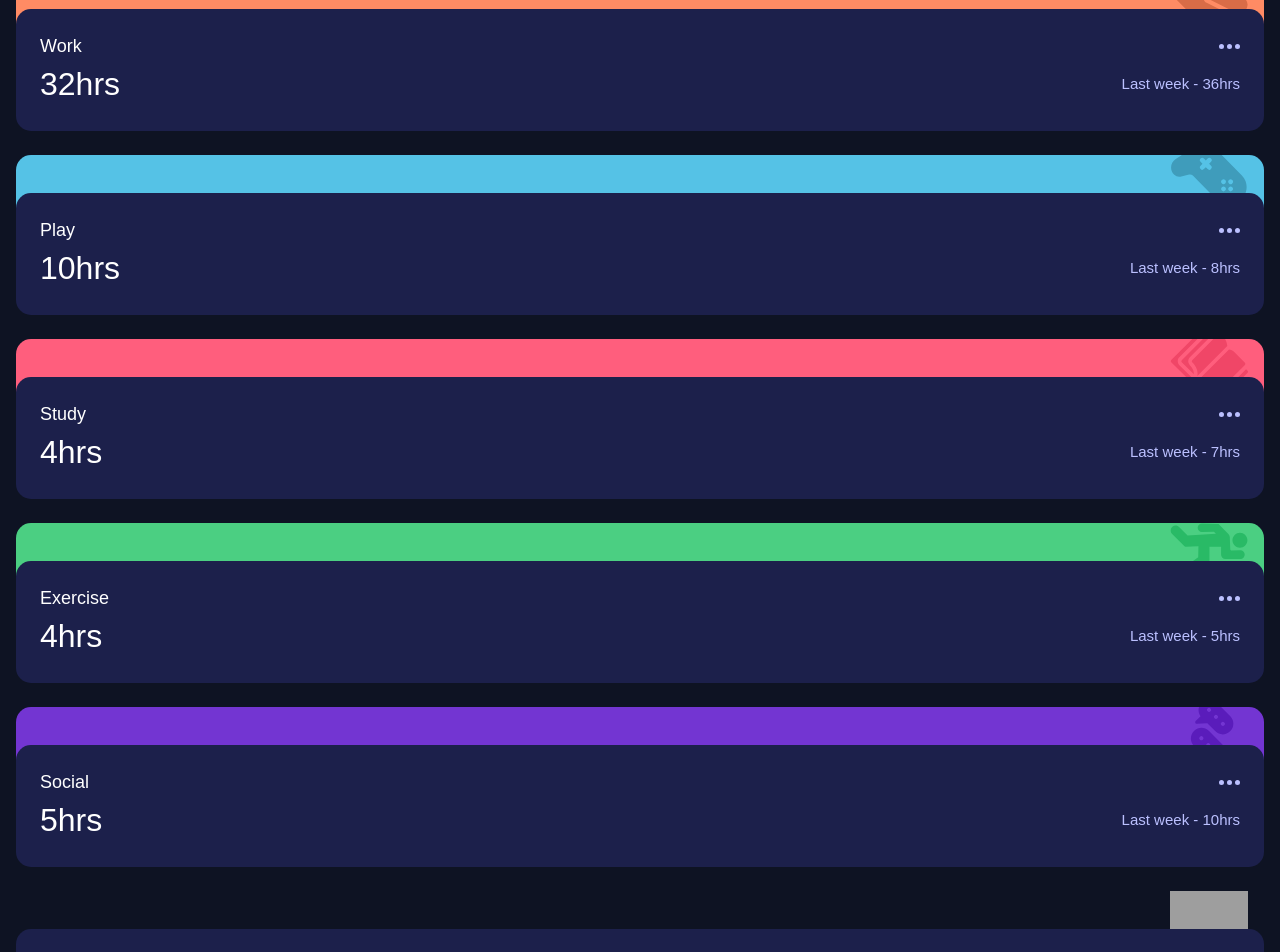
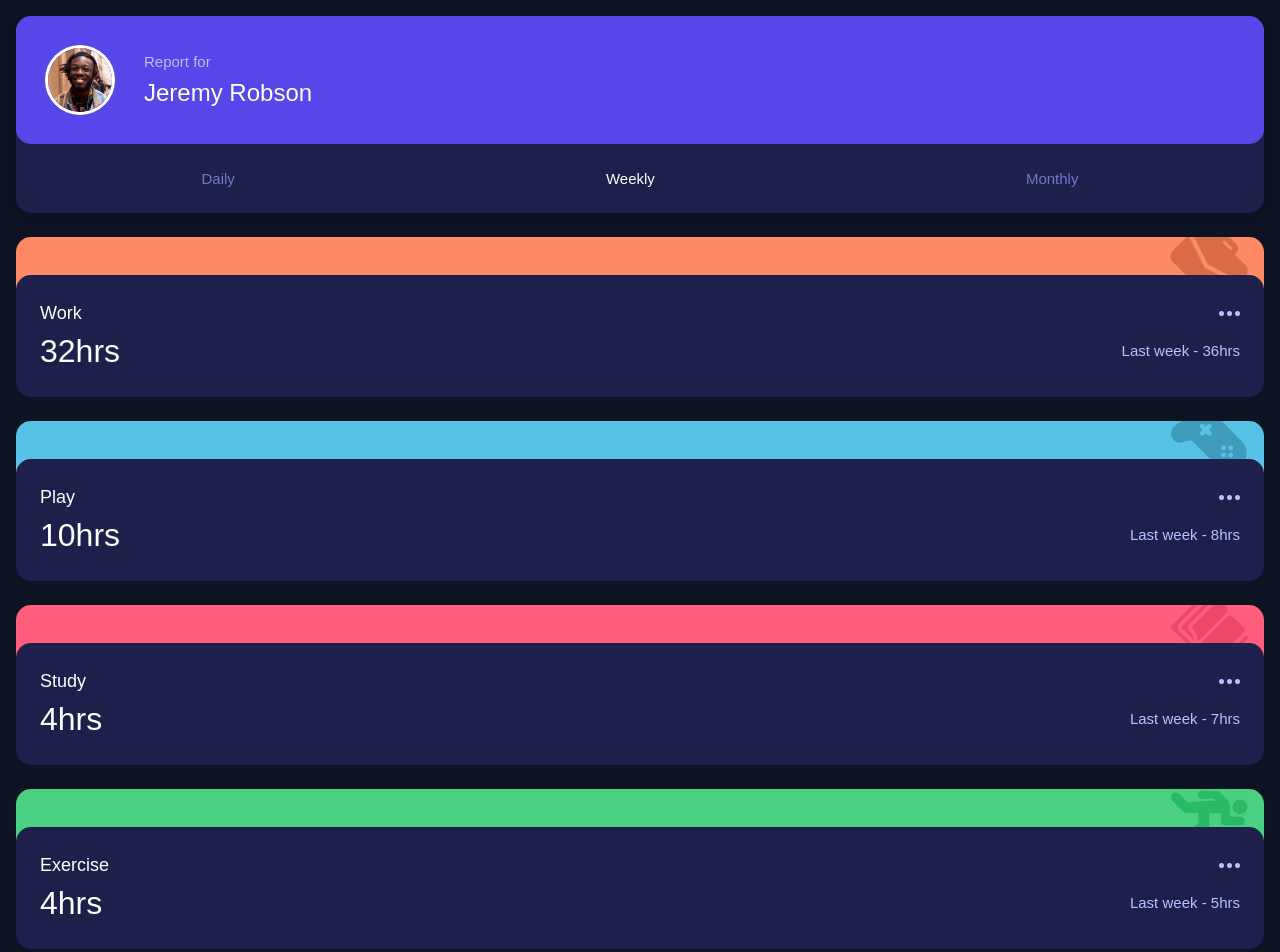
Before and after one commit to martinianol/time-tracking-dashboard, a React (Vite) app: page / in a window 1280 px wide. Shown: the top 952 px of the page. Built offline with nearby package versions, Linux system fonts and the light colour scheme; grey boxes are pictures that could not be loaded.

Commit message:
Card Details

```diff
--- a/index.html
+++ b/index.html
@@ -13,25 +13,9 @@
     />
     <meta name="viewport" content="width=device-width, initial-scale=1.0" />
     <title>Frontend Mentor | Time tracking dashboard</title>
-    <style>
-      .attribution {
-        font-size: 11px;
-        text-align: center;
-      }
-      .attribution a {
-        color: hsl(228, 45%, 44%);
-      }
-    </style>
   </head>
   <body>
     <div id="root"></div>
     <script type="module" src="/src/main.tsx"></script>
-
-    <footer class="attribution">
-      Challenge by
-      <a href="https://www.frontendmentor.io?ref=challenge" target="_blank"
-        >Frontend Mentor</a
-      >. Coded by <a href="#">Your Name Here</a>.
-    </footer>
   </body>
 </html>
--- a/src/App.tsx
+++ b/src/App.tsx
@@ -1,10 +1,16 @@
 import { useState } from "react";
-import styled, { createGlobalStyle } from "styled-components";
+import { createGlobalStyle } from "styled-components";
 import Card from "./components/common/Card/Card";
 import UserCard from "./components/common/UserCard/UserCard";
 import avatarImage from "./assets/images/image-jeremy.png";
 import data from "./data/data.json"; // Assuming you have a data.json file with the required data
 import { ActivityType } from "./components/common/Card/Card.styles";
+import {
+  CardsContainer,
+  MainContainer,
+  PageContainer,
+} from "./components/common/Common/CommonComponents";
+import { Footer } from "./components/common/Footer/Footer";
 
 const GlobalStyle = createGlobalStyle`
   body {
@@ -24,8 +30,6 @@
   return acc;
 }, {} as Record<ActivityType, (typeof data)[0]["timeframes"]>);
 
-console.log(dataByTitle);
-
 const App = () => {
   const [timeframe, setTimeFrame] = useState<Timeframe>(DEFAULT_TIMEFRAME);
 
@@ -34,7 +38,7 @@
   };
 
   return (
-    <>
+    <PageContainer>
       <GlobalStyle />
       <MainContainer>
         <UserCard
@@ -51,34 +55,11 @@
               stats={stats[timeframe]}
             />
           ))}
-          {/* Example of using the default stats */}
-          {/* <Card title="work" stats={DEFAULT_STATS} />
-          <Card title="play" stats={DEFAULT_STATS} />
-          <Card title="study" stats={DEFAULT_STATS} />
-          <Card title="exercise" stats={DEFAULT_STATS} />
-          <Card title="social" stats={DEFAULT_STATS} />
-          <Card title="self-care" stats={DEFAULT_STATS} /> */}
         </CardsContainer>
       </MainContainer>
-    </>
+      <Footer />
+    </PageContainer>
   );
 };
 
 export default App;
-
-const MainContainer = styled.main`
-  height: 100vh;
-  padding: 0 1rem;
-  display: flex;
-  flex-direction: column;
-  justify-content: center;
-  align-items: center;
-  gap: 1.5rem;
-`;
-
-const CardsContainer = styled.div`
-  width: 100%;
-  display: flex;
-  flex-direction: column;
-  gap: 1.5rem;
-`;
--- /dev/null
+++ b/src/components/common/Common/CommonComponents.tsx
@@ -0,0 +1,24 @@
+import styled from "styled-components";
+
+export const MainContainer = styled.main`
+  min-height: 100vh;
+  padding: 1rem;
+  display: flex;
+  flex-direction: column;
+  justify-content: center;
+  align-items: center;
+  gap: 1.5rem;
+`;
+
+export const CardsContainer = styled.div`
+  width: 100%;
+  display: flex;
+  flex-direction: column;
+  gap: 1.5rem;
+`;
+
+export const PageContainer = styled.div`
+  display: flex;
+  flex-direction: column;
+  min-height: 100vh;
+`;
--- /dev/null
+++ b/src/components/common/Footer/Footer.tsx
@@ -0,0 +1,20 @@
+import styled from "styled-components";
+export const Footer = () => {
+  return (
+    <StyledFooter>
+      Challenge by{" "}
+      <a href="https://www.frontendmentor.io?ref=challenge" target="_blank">
+        Frontend Mentor
+      </a>
+      . Coded by <a href="#">Mars</a>.
+    </StyledFooter>
+  );
+};
+
+const StyledFooter = styled.footer`
+  width: 100%;
+  font-size: 11px;
+  text-align: center;
+  margin-top: auto;
+  padding: 1rem;
+`;
--- a/src/components/common/card/Card.styles.tsx
+++ b/src/components/common/card/Card.styles.tsx
@@ -8,7 +8,7 @@
   study: theme.colors.pink400,
   exercise: theme.colors.green400,
   social: theme.colors.purple.purple700,
-  "self-care": theme.colors.yellow300,
+  "self care": theme.colors.yellow300,
 };
 
 export type ActivityType = keyof typeof ACTIVITY_COLORS;
@@ -39,6 +39,9 @@
   gap: 0.5rem;
   margin-top: -2.375rem; // overlapping by padding height
   position: relative;
+  &:hover {
+    background-color: ${({ theme }) => theme.colors.navy.navy800};
+  }
 `;
 
 const ActiviyHeader = styled.div`
@@ -46,6 +49,9 @@
   display: flex;
   justify-content: space-between;
   align-items: center;
+  &:hover {
+    cursor: pointer;
+  }
 `;
 
 const ActivityStats = styled.div`
```
Also changed, not shown: src/assets/icons/icon-self care.svg (renamed from src/assets/icons/icon-self-care.svg).
